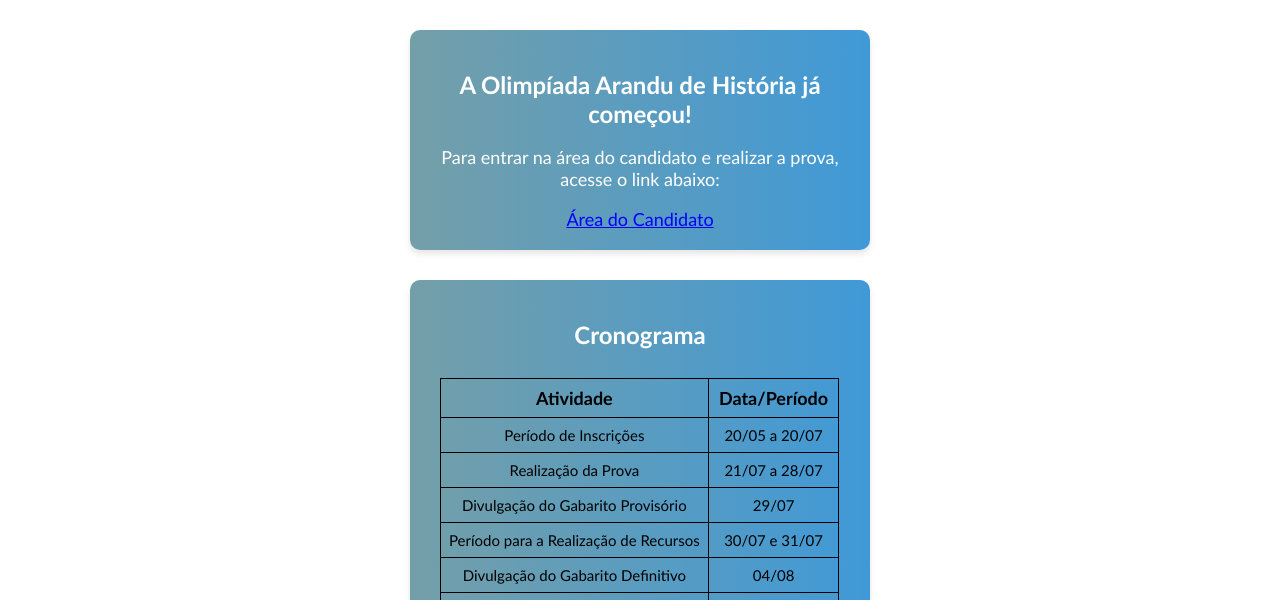
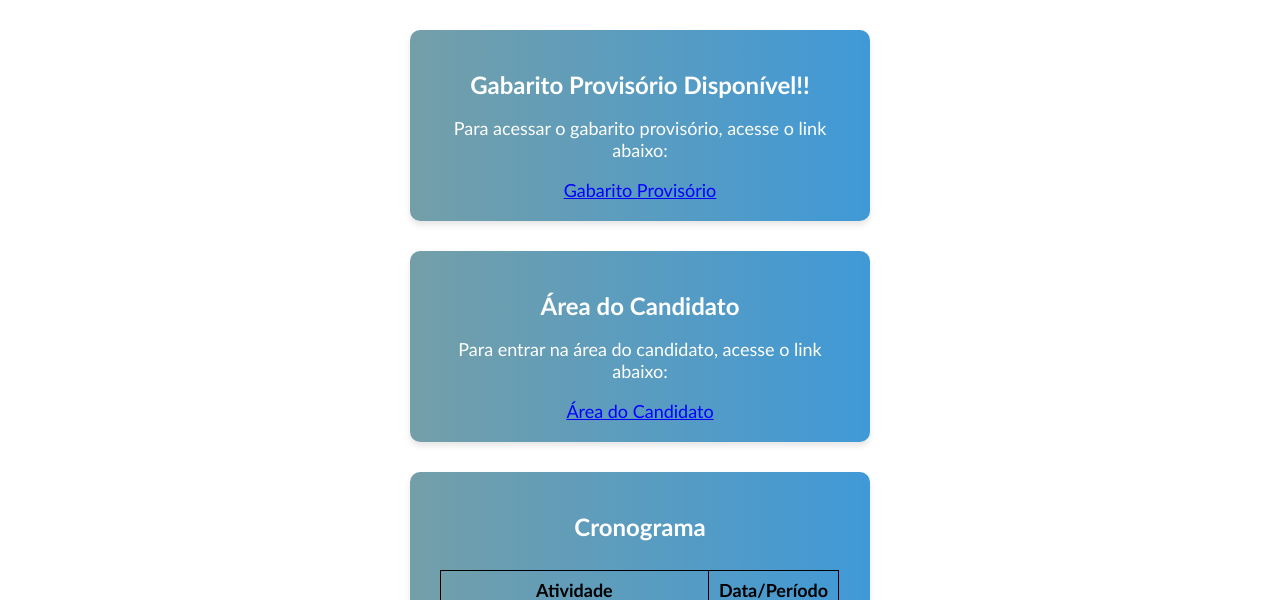
Before and after one commit to PauloJr14/IOA-historia, a plain HTML site: page index.html in a window 1280 px wide. Shown: the part 200-800 px from the top of the page. Drawn offline with Linux system fonts and the light colour scheme.

Commit message:
Add files via upload

```diff
--- a/index.html
+++ b/index.html
@@ -44,8 +44,14 @@
         </header>
 
         <nav class="partesite" id="olimpiadas">
-            <h1>A Olimpíada Arandu de História já começou!</h1>
-            <p>Para entrar na área do candidato e realizar a prova, acesse o link abaixo:</p>
+            <h1>Gabarito Provisório Disponível!!</h1>
+            <p>Para acessar o gabarito provisório, acesse o link abaixo:</p>
+            <a href="https://drive.google.com/file/d/10LHBcXKA9A4xowdrxnxrloN3VwkwNClC/view?usp=sharing">Gabarito Provisório</a>
+        </nav>
+
+        <nav class="partesite" id="olimpiadas">
+            <h1>Área do Candidato</h1>
+            <p>Para entrar na área do candidato, acesse o link abaixo:</p>
             <a href="https://olimpiadaarandudehistoria.netlify.app/">Área do Candidato</a>
         </nav>
 
@@ -62,7 +68,7 @@
                 <tbody>
                     <tr>
                         <td>Período de Inscrições</td>
-                        <td>20/05 a 20/07</td>
+                        <td>22/05 a 20/07</td>
                     </tr>
                     <tr>
                         <td>Realização da Prova</td>
@@ -70,15 +76,15 @@
                     </tr>
                     <tr>
                         <td>Divulgação do Gabarito Provisório</td>
-                        <td>29/07</td>
+                        <td>04/08</td>
                     </tr>
                     <tr>
                         <td>Período para a Realização de Recursos</td>
-                        <td>30/07 e 31/07</td>
+                        <td>04/08 a 06/08</td>
                     </tr>
                     <tr>
                         <td>Divulgação do Gabarito Definitivo</td>
-                        <td>04/08</td>
+                        <td>10/08</td>
                     </tr>
                     <tr>
                         <td>Resultados</td>
```
